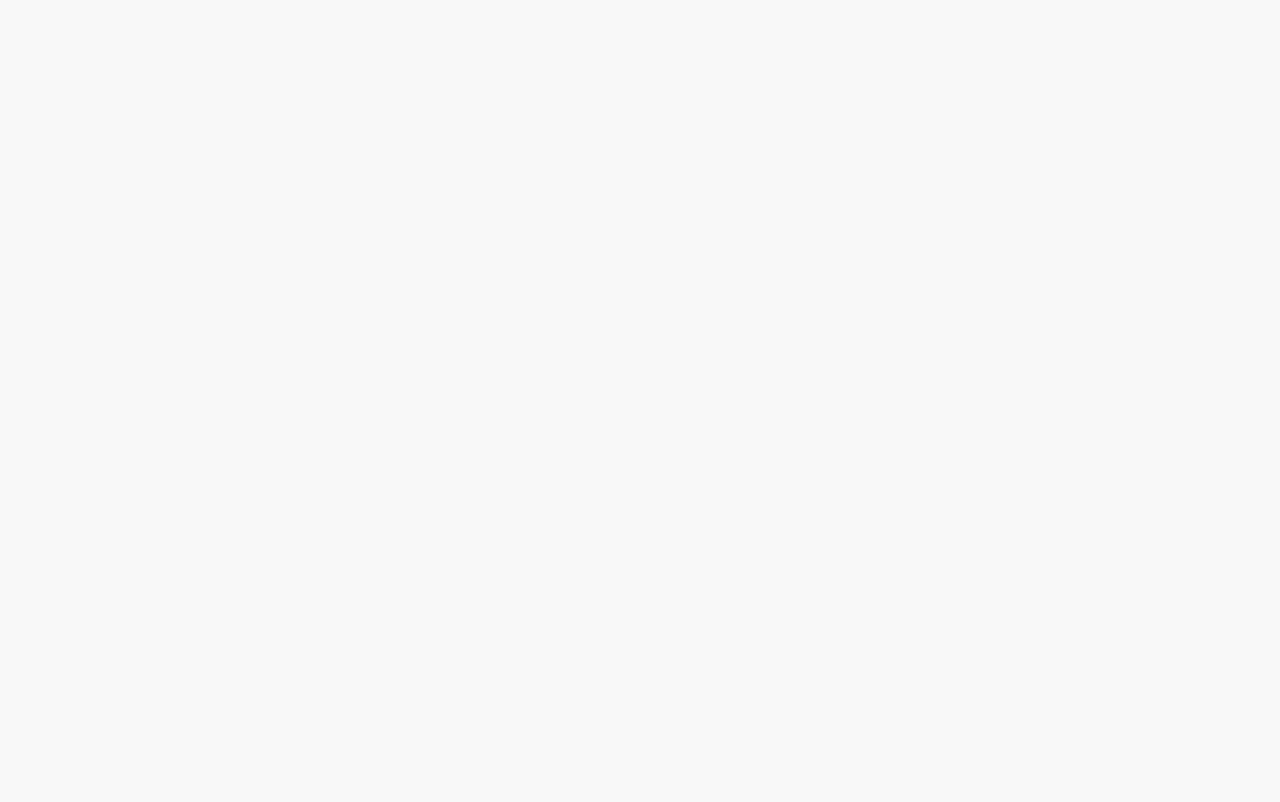
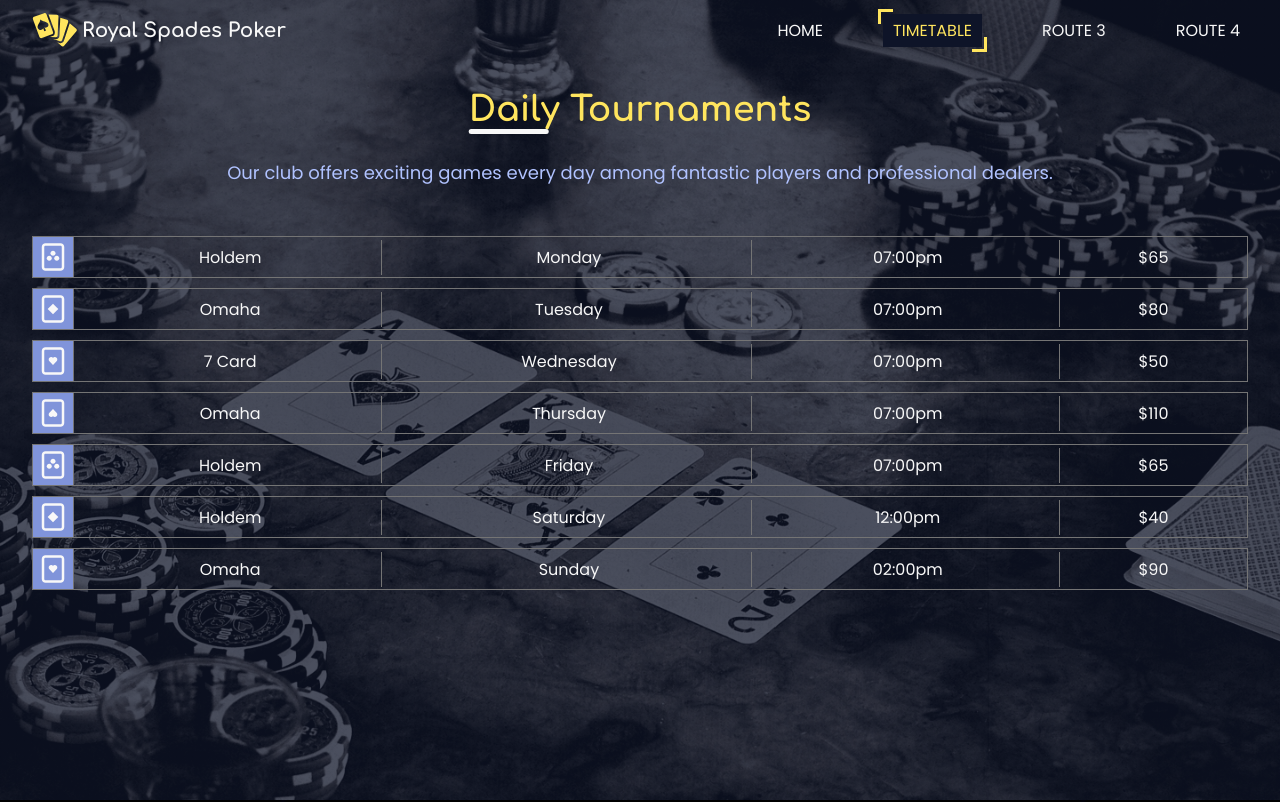
Before and after one commit to Monfear/royal-spades-poker, a React (Create React App) app: page /timetable in a window 1280 px wide. Before the commit this address had no page. Shown: the top 802 px of the page. Built offline with nearby package versions, Linux system fonts and the light colour scheme.

Commit message:
create timetable route

```diff
--- /dev/null
+++ b/src/components/layout/FullScreenWrapper/FullScreenWrapper.jsx
@@ -0,0 +1,11 @@
+import styles from './FullScreenWrapper.module.css';
+
+import React from 'react';
+
+export const FullScreenWrapper = ({ children, classModifier }) => {
+    return (
+        <>
+            <div className={!classModifier ? styles.FullScreenWrapper : `${styles.FullScreenWrapper} ${styles[classModifier]}`}>{children}</div>
+        </>
+    );
+};
--- /dev/null
+++ b/src/components/layout/FullScreenWrapper/FullScreenWrapper.module.css
@@ -0,0 +1,26 @@
+.FullScreenWrapper {
+    height: 100vh;
+}
+
+.FullScreenWrapper--timetable {
+    background-image: linear-gradient(rgba(14, 20, 40, 0.75), rgba(14, 20, 40, 0.75)), url(./../../../assets/img/timetable-bg.jpg);
+    background-size: cover;
+}
+
+@media (max-height: 540px) and (orientation: landscape) {
+    .FullScreenWrapper {
+        height: 200vh;
+    }
+}
+
+@media (min-width: 768px) {
+    .FullScreenWrapper {
+        height: 120vh;
+    }
+}
+
+@media (min-width: 1024px) {
+    .FullScreenWrapper {
+        height: 100vh;
+    }
+}
--- a/src/components/layout/Nav/Nav.jsx
+++ b/src/components/layout/Nav/Nav.jsx
@@ -21,8 +21,8 @@ export const Nav = ({ isMobileMenuOpen }) => {
                 </li>
 
                 <li className={styles.Nav__items__item}>
-                    <NavLink to='/1' className={setActiveLinkClass}>
-                        route 2
+                    <NavLink to='/timetable' className={setActiveLinkClass}>
+                        timetable
                     </NavLink>
                 </li>
 
--- /dev/null
+++ b/src/components/pages/Timetable/Timetable.jsx
@@ -0,0 +1,47 @@
+import styles from './Timetable.module.css';
+import React from 'react';
+
+import { Container } from '../../layout/Container/Container';
+
+import { Navbar } from './../../layout/Navbar/Navbar';
+import { Footer } from './../../layout/Footer/Footer';
+import { Heading } from '../../items/Heading/Heading';
+import { FullScreenWrapper } from '../../layout/FullScreenWrapper/FullScreenWrapper';
+import { tournamentsInfo } from '../../../data/tournamentsInfo';
+
+export const Timetable = () => {
+    return (
+        <section className={styles.Timetable}>
+            <Navbar></Navbar>
+            <FullScreenWrapper classModifier={'FullScreenWrapper--timetable'}>
+                <Container>
+                    <Heading
+                        classModifier={'Heading--light'}
+                        styleModifier={{
+                            paddingTop: '9rem',
+                        }}
+                    >
+                        Daily tournaments
+                    </Heading>
+                    <p className={styles.Timetable__caption}>Our club offers exciting games every day among fantastic players and professional dealers.</p>
+
+                    <div className={styles.Timetable__table}>
+                        {tournamentsInfo.map((item, idx) => {
+                            return (
+                                <div className={styles.Timetable__table__row} key={Math.random() * idx}>
+                                    <div className={styles.Timetable__table__row__icon}>{item.icon}</div>
+                                    <div className={styles.Timetable__table__row__name}>{item.name}</div>
+                                    <div className={styles.Timetable__table__row__day}>{item.day}</div>
+                                    <div className={styles.Timetable__table__row__time}>{item.time}</div>
+                                    <div className={styles.Timetable__table__row__entry}>{item.entry}</div>
+                                </div>
+                            );
+                        })}
+                    </div>
+                </Container>
+            </FullScreenWrapper>
+
+            <Footer></Footer>
+        </section>
+    );
+};
--- /dev/null
+++ b/src/components/pages/Timetable/Timetable.module.css
@@ -0,0 +1,90 @@
+.Timetable {
+}
+
+.Timetable__caption {
+    color: var(--color-secondary-light);
+    font-size: var(--text-normal);
+    margin-top: -2rem;
+    text-align: center;
+}
+
+.Timetable__table {
+    margin-top: 3rem;
+
+    display: flex;
+    flex-direction: column;
+    gap: 1rem;
+}
+
+.Timetable__table__row {
+    border: 1px solid var(--color-grey);
+
+    display: flex;
+    justify-content: space-between;
+    align-items: center;
+
+    color: var(--color-light);
+    font-size: var(--text-medium);
+    text-align: center;
+    text-transform: capitalize;
+
+    transition: all 0.5s;
+}
+
+.Timetable__table__row > *:not(:nth-child(5)) {
+    border-right: 1px solid var(--color-grey);
+    padding: 0.5rem;
+}
+
+.Timetable__table__row > *:nth-child(5) {
+    padding-right: 0.5rem;
+}
+
+.Timetable__table__row__icon {
+    font-size: var(--heading-medium);
+    display: flex;
+    justify-content: center;
+    align-items: center;
+    background-color: var(--color-secondary);
+    border: none;
+}
+
+.Timetable__table__row__name {
+    flex-basis: 25%;
+}
+
+.Timetable__table__row__day {
+    flex-basis: 30%;
+}
+
+.Timetable__table__row__time {
+    flex-basis: 25%;
+}
+
+.Timetable__table__row__entry {
+    flex-basis: 15%;
+}
+
+@media (min-width: 768px) {
+    .Timetable__table {
+        margin-top: 5rem;
+    }
+}
+
+@media (min-width: 1024px) {
+    .Timetable__table__row:hover {
+        background-color: var(--color-secondary);
+    }
+
+    .Timetable__caption {
+        font-size: var(--text-big);
+        margin-top: -3rem;
+    }
+
+    .Timetable__table__row {
+        font-size: var(--text-normal);
+    }
+}
+
+@media (min-width: 1600px) {
+}
--- /dev/null
+++ b/src/data/tournamentsInfo.js
@@ -0,0 +1,53 @@
+import { CgCardClubs, CgCardDiamonds, CgCardHearts, CgCardSpades } from 'react-icons/cg';
+
+export const tournamentsInfo = [
+    {
+        icon: <CgCardClubs></CgCardClubs>,
+        name: 'holdem',
+        day: 'monday',
+        time: '07:00pm',
+        entry: '$65',
+    },
+    {
+        icon: <CgCardDiamonds></CgCardDiamonds>,
+        name: 'omaha',
+        day: 'tuesday',
+        time: '07:00pm',
+        entry: '$80',
+    },
+    {
+        icon: <CgCardHearts></CgCardHearts>,
+        name: '7 card',
+        day: 'wednesday',
+        time: '07:00pm',
+        entry: '$50',
+    },
+    {
+        icon: <CgCardSpades></CgCardSpades>,
+        name: 'omaha',
+        day: 'thursday',
+        time: '07:00pm',
+        entry: '$110',
+    },
+    {
+        icon: <CgCardClubs></CgCardClubs>,
+        name: 'holdem',
+        day: 'friday',
+        time: '07:00pm',
+        entry: '$65',
+    },
+    {
+        icon: <CgCardDiamonds></CgCardDiamonds>,
+        name: 'holdem',
+        day: 'saturday',
+        time: '12:00pm',
+        entry: '$40',
+    },
+    {
+        icon: <CgCardHearts></CgCardHearts>,
+        name: 'omaha',
+        day: 'sunday',
+        time: '02:00pm',
+        entry: '$90',
+    },
+];
--- a/src/index.js
+++ b/src/index.js
@@ -5,12 +5,14 @@ import './index.css';
 import App from './App';
 
 import { BrowserRouter, Routes, Route } from 'react-router-dom';
+import { Timetable } from './components/pages/Timetable/Timetable';
 
 ReactDOM.render(
     <React.StrictMode>
         <BrowserRouter>
             <Routes>
                 <Route path='/' element={<App />}></Route>
+                <Route path='/timetable' element={<Timetable></Timetable>}></Route>
             </Routes>
         </BrowserRouter>
     </React.StrictMode>,
```
Also changed, not shown: src/assets/img/timetable-bg.jpg (added).
